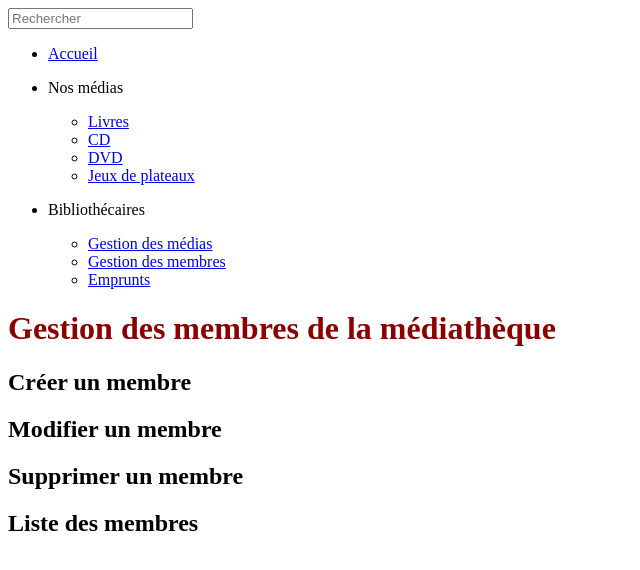
After one commit to fb-lb/CEF_devoirs_mediatheque, a Django app: page /bibliothecaire/gestion-des-membres/ in a window 1280 px wide. The commit adds this page. Shown: the top 570 px of the page, without its empty margins (0-640 px from the left). Run offline with Django 5.2, Linux system fonts and the light colour scheme.

Commit message:
Add members model and stop git tracking on __pycache__ folders

```diff
--- a/librarians_app/templates/mediaManagement.html
+++ b/librarians_app/templates/mediaManagement.html
@@ -3,12 +3,15 @@
 {% block media_management %}
 <main>
     <h1>Gestion des médias de la base de données</h1>
+    <section>
         <h2>Ajouter un livre à la base de données</h2>
         <form action="" method="post" novalidate>
             {% csrf_token %}
             {{ create_book }}
             <input type="submit" name="submit_create_book" value="Enregistrer">
         </form>
+    </section>
+    <section>
         <h2>Supprimer un livre de la base de données</h2>
         <form action="" method="post" novalidate>
             {% csrf_token %}
@@ -17,6 +20,8 @@
             <div id="book-info-delete"></div>
             <input type="submit" name="submit_delete_book" value="Supprimer">
         </form>
+    </section>
+    <section>
         <h2>Modifier un livre de la base de données</h2>
         <form action="" method="post" novalidate>
             {% csrf_token %}
@@ -24,5 +29,6 @@
             <div id="book-error-update"></div>
             <input type="submit" name="submit_update_book" value="Modifier">
         </form>
+    </section>
 </main>
 {% endblock %}
--- /dev/null
+++ b/librarians_app/templates/membersManagement.html
@@ -0,0 +1,19 @@
+{% extends 'base.html' %}
+
+{% block members_management %}
+<main>
+  <h1>Gestion des membres de la médiathèque</h1>
+  <section>
+    <h2>Créer un membre</h2>
+  </section>
+  <section>
+    <h2>Modifier un membre</h2>
+  </section>
+  <section>
+    <h2>Supprimer un membre</h2>
+  </section>
+  <section>
+    <h2>Liste des membres</h2>
+  </section>
+</main>
+{% endblock %}
--- a/librarians_app/urls.py
+++ b/librarians_app/urls.py
@@ -4,5 +4,6 @@ from librarians_app import views
 urlpatterns = [
     path('gestion-des-medias/', views.mediaManagement, name='media_management'),
     path('get-book-details/', views.getBookDetails, name='get_book_details'),
+    path('gestion-des-membres/', views.membersManagement, name='members_management'),
     path('emprunts/', views.borrowings, name='borrowings')
 ]
--- a/librarians_app/views.py
+++ b/librarians_app/views.py
@@ -70,6 +70,9 @@ def getBookDetails(request):
         data = {'error': 'Livre non trouvé'}
     return JsonResponse(data)
 
+def membersManagement(request):
+    return render(request, 'membersManagement.html')
+
 def borrowings(request):
     books_borrowed = Book.objects.filter(is_available=False)
     borrowing_media_form = BorrowingMediaForm
--- a/mediatheque_app/templates/base.html
+++ b/mediatheque_app/templates/base.html
@@ -15,6 +15,7 @@
     {% block home_page %} {% endblock %}
     {% block books_list %} {% endblock %}
     {% block media_management %} {% endblock %}
+    {% block members_management %} {% endblock %}
     {% block borrowings %} {% endblock %}
     <script src="{% static 'js/book_detail.js' %}"></script>
 </body>
--- a/mediatheque_app/templates/header.html
+++ b/mediatheque_app/templates/header.html
@@ -18,7 +18,7 @@
                 <p>Bibliothécaires</p>
                 <ul>
                     <li><a href="{% url 'media_management' %}">Gestion des médias</a></li>
-                    <li><a href="#">Gestion des membres</a></li>
+                    <li><a href="{% url 'members_management' %}">Gestion des membres</a></li>
                     <li><a href="{% url 'borrowings' %}">Emprunts</a></li>
                 </ul>
             </li>
```
Also changed, not shown: librarians_app/models.py (+13 -0 lines), db.sqlite3, librarians_app/migrations/0005_member.py (added), 1 other file. Lines whose indentation alone changed are shown as unchanged.
